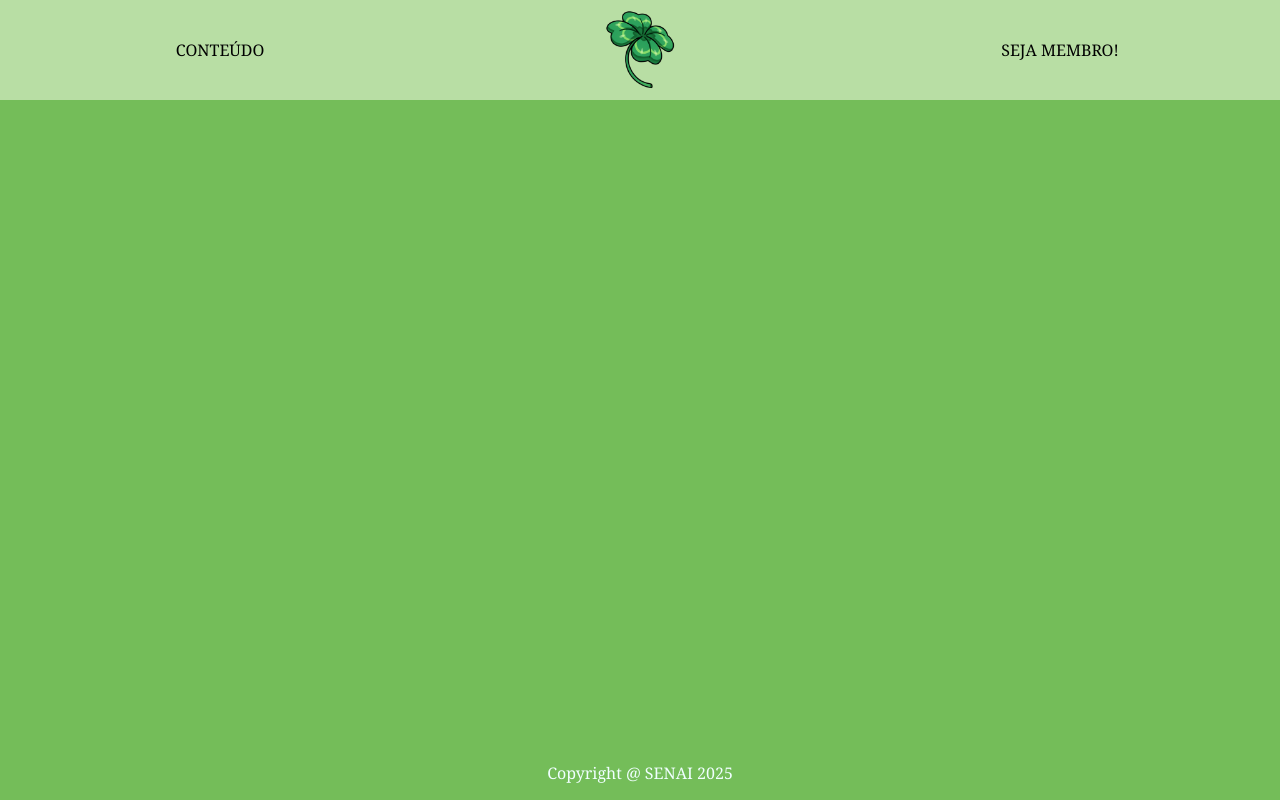
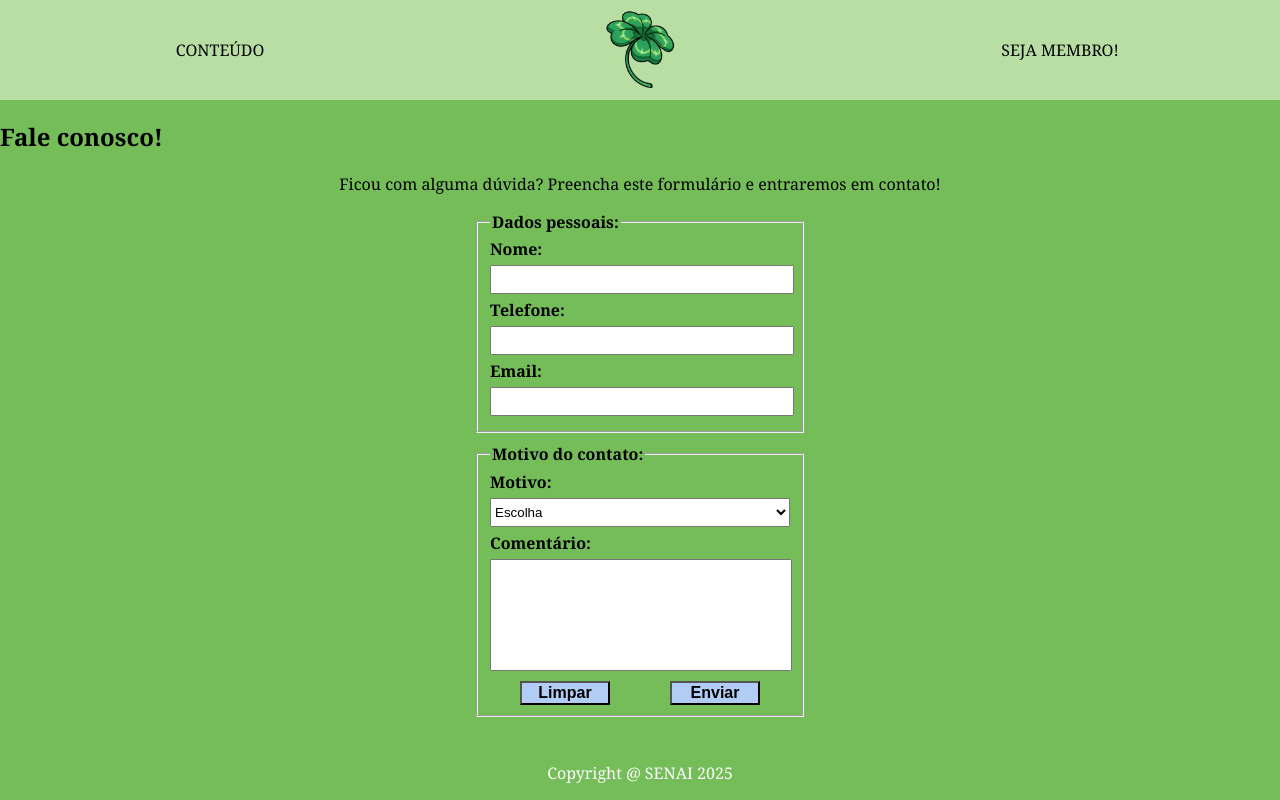
Before and after one commit to MateusHBernardes/ProjetoFaClub, a plain HTML site: page html/membro.html in a window 1280 px wide. Drawn offline with Linux system fonts and the light colour scheme.

Commit message:
tela membros

```diff
--- a/CSS/always.css
+++ b/CSS/always.css
@@ -37,7 +37,7 @@ p {
 
 footer {
     margin-top: auto;
-    color: azure;
+    color: #fff;
 }
 
 .logo {
--- a/CSS/index.css
+++ b/CSS/index.css
@@ -24,7 +24,7 @@ body::before {
     margin-left: auto;
     margin-right: auto;
     margin-top: 10%;
-    color: blanchedalmond;
+    color: #fff;
     /* align-items: center; */
     /* margin: auto; */
     /* background-color: #D9D9D9; */
--- /dev/null
+++ b/CSS/membro.css
@@ -0,0 +1,25 @@
+.faleConosco{
+    width: 300px;
+    margin: 0px auto;
+    font-weight: bold;
+    margin-bottom: 10px;
+}
+
+.faleConosco input, .faleConosco textarea, .faleConosco select{
+    margin: 5px auto;
+    width: 100%;
+    padding: 5px 0;
+}
+
+.faleConosco textarea{
+    height: 100px;
+    resize: none;
+}
+
+.faleConosco button{
+    width: 30%;
+    margin: 0 10%;
+    background-color: #b1ccf5;
+    font-weight: bold;
+    font-size: 16px;
+}
--- a/html/membro.html
+++ b/html/membro.html
@@ -4,7 +4,7 @@
         <meta charset="UTF-8">
         <meta name="viewport" content="width=device-width, initial-scale=1.0">
         <link rel="stylesheet" href="../CSS/always.css">
-
+        <link rel="stylesheet" href="../CSS/membro.css">
         <title>SEJA MEMBRO!</title>
     </head>
 
@@ -29,6 +29,44 @@
 
         <div class="fundo">
 
+            <section>
+                <h2>Fale conosco!</h2>
+                <p>Ficou com alguma dúvida? Preencha este formulário e entraremos em contato!</p>
+
+                <form name="frmfaleconosco" method="post" action="#">
+                    <fieldset class="faleConosco">
+                        <legend>Dados pessoais: </legend>
+                        <label for="name">Nome: </label>
+                        <input type="text" name="txtnome" id="nome">
+                        <label for="fone">Telefone: </label>
+                        <input type="text" name="txtfone" id="fone">
+                        <label for="email">Email: </label>
+                        <input type="email" name="txtemail"id="email">
+
+                    </fieldset>
+
+                    <fieldset class="faleConosco">
+                        <legend>Motivo do contato:</legend>
+                        <label for="motivo">Motivo: </label>
+                        <select name="selmotivo" id="motivo">
+
+                            <option value="">Escolha</option>
+                            <option value="RE">Reclamação</option>
+                            <option value="SU">Sugestão</option>
+                            <option value="PR">Informação sobre produto</option>
+
+                        </select>
+                        <label for="comentario">Comentário: </label>
+                        <textarea name="txacomentario" id="comentario"></textarea>
+                        <button type="reset">Limpar</button><button type="submit">Enviar</button>
+
+                    </fieldset>
+                </form>
+            </section>
+
+            <!-- sexo(radio) -->
+            <!-- nascimento -->
+            <!-- checkbox desejo participar do fanclub -->
 
         </div>
 
```
Also changed, not shown: CSS/conteudo.css (+8 -6 lines).
